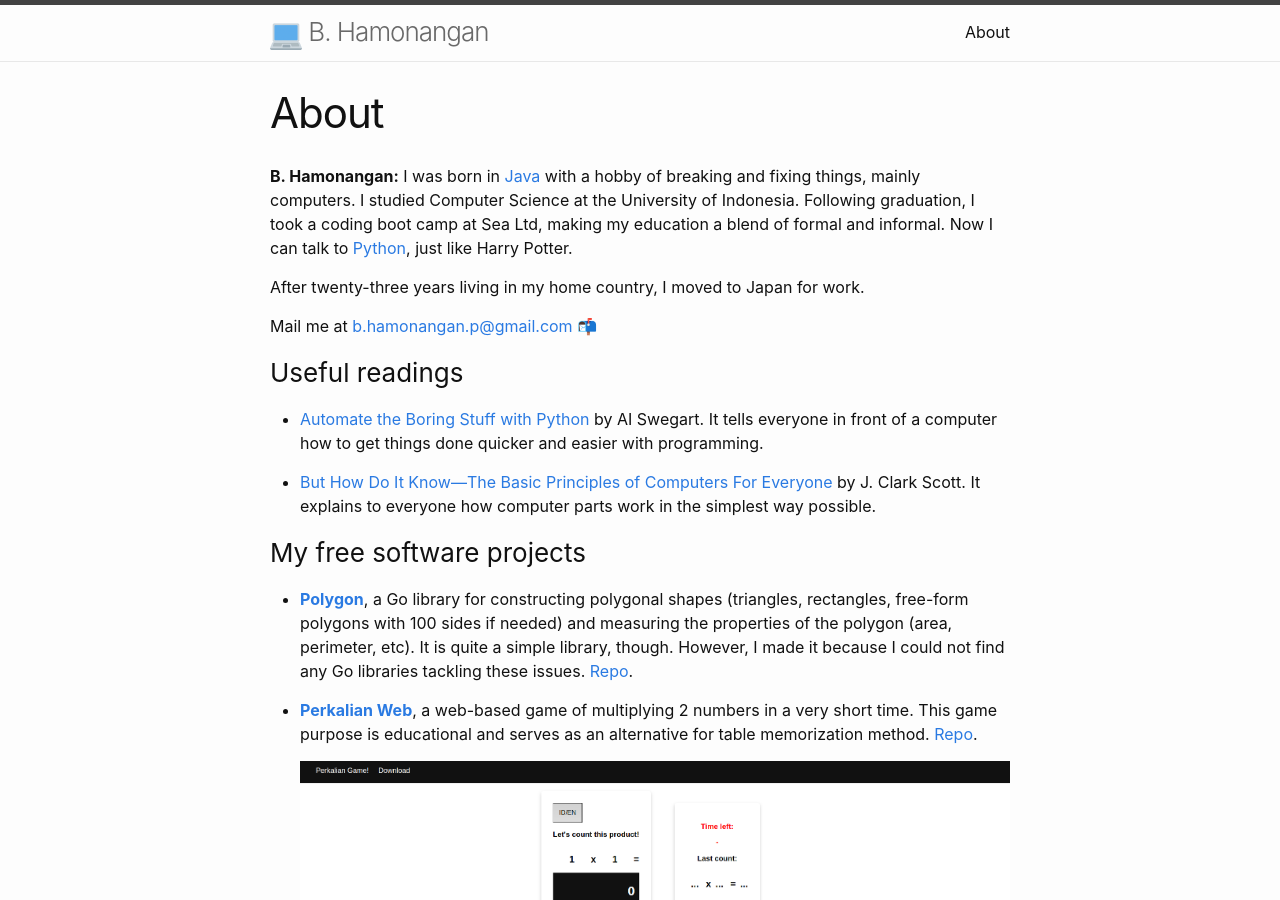
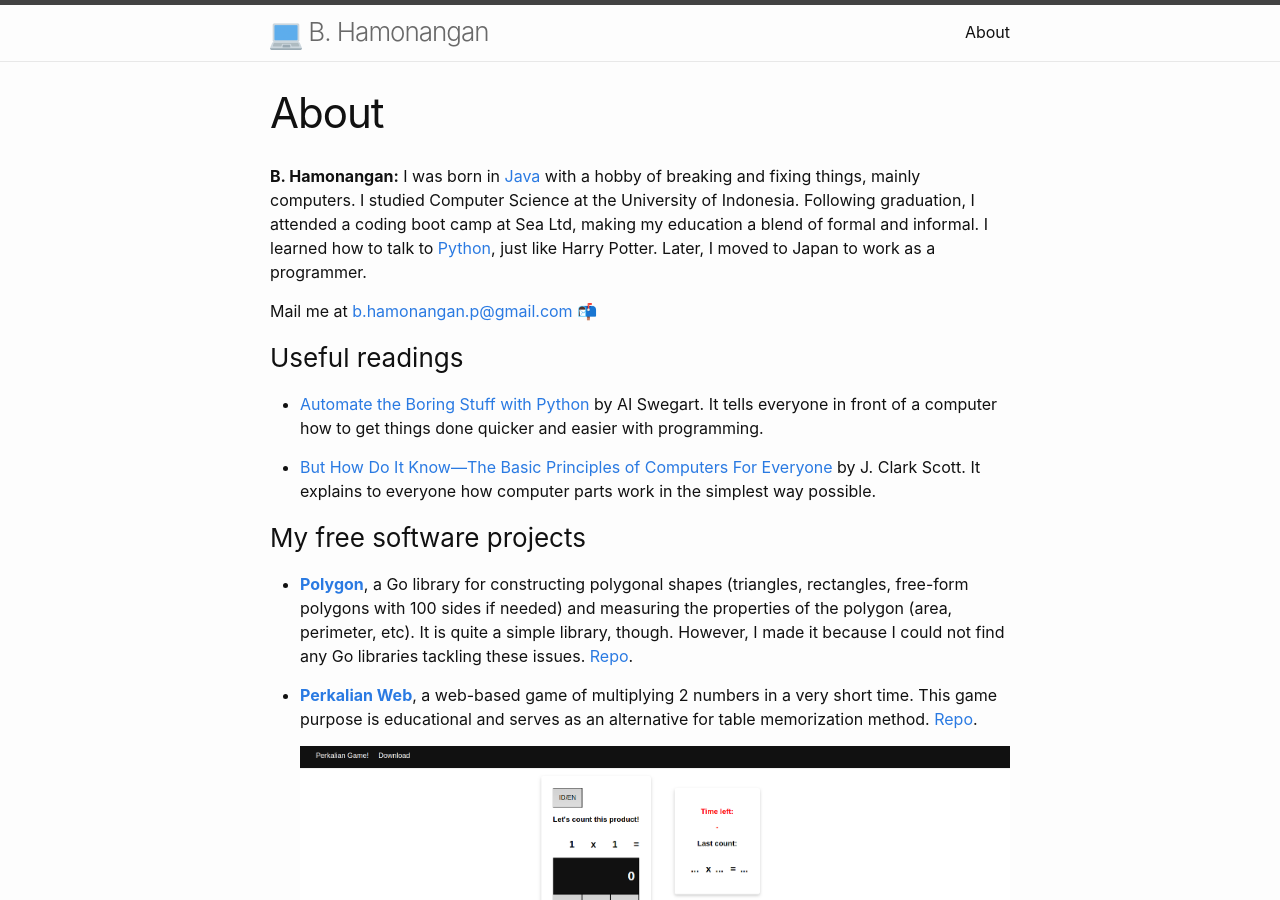
Before and after one commit to hamonangann/hamonangann.github.io, a Jekyll site: the page built from about-en.markdown, in a window 1280 px wide and 900 px high. Built offline with Jekyll 4.4.1, drawn with Linux system fonts in a browser that asks for light colours.

Commit message:
make about me more concise

```diff
--- a/about-en.markdown
+++ b/about-en.markdown
@@ -3,9 +3,7 @@ layout: page
 title: About
 permalink: /about/
 ---
-**B. Hamonangan:** I was born in [Java](https://en.wikipedia.org/wiki/Java) with a hobby of breaking and fixing things, mainly computers. I studied Computer Science at the University of Indonesia. Following graduation, I took a coding boot camp at Sea Ltd, making my education a blend of formal and informal. Now I can talk to [Python](https://en.wikipedia.org/wiki/Python_(programming_language)), just like Harry Potter.
-
-After twenty-three years living in my home country, I moved to Japan for work.
+**B. Hamonangan:** I was born in [Java](https://en.wikipedia.org/wiki/Java) with a hobby of breaking and fixing things, mainly computers. I studied Computer Science at the University of Indonesia. Following graduation, I attended a coding boot camp at Sea Ltd, making my education a blend of formal and informal. I learned how to talk to [Python](https://en.wikipedia.org/wiki/Python_(programming_language)), just like Harry Potter. Later, I moved to Japan to work as a programmer.
 
 Mail me at [b.hamonangan.p@gmail.com
 ](mailto:b.hamonangan.p@gmail.com) 📬
```
